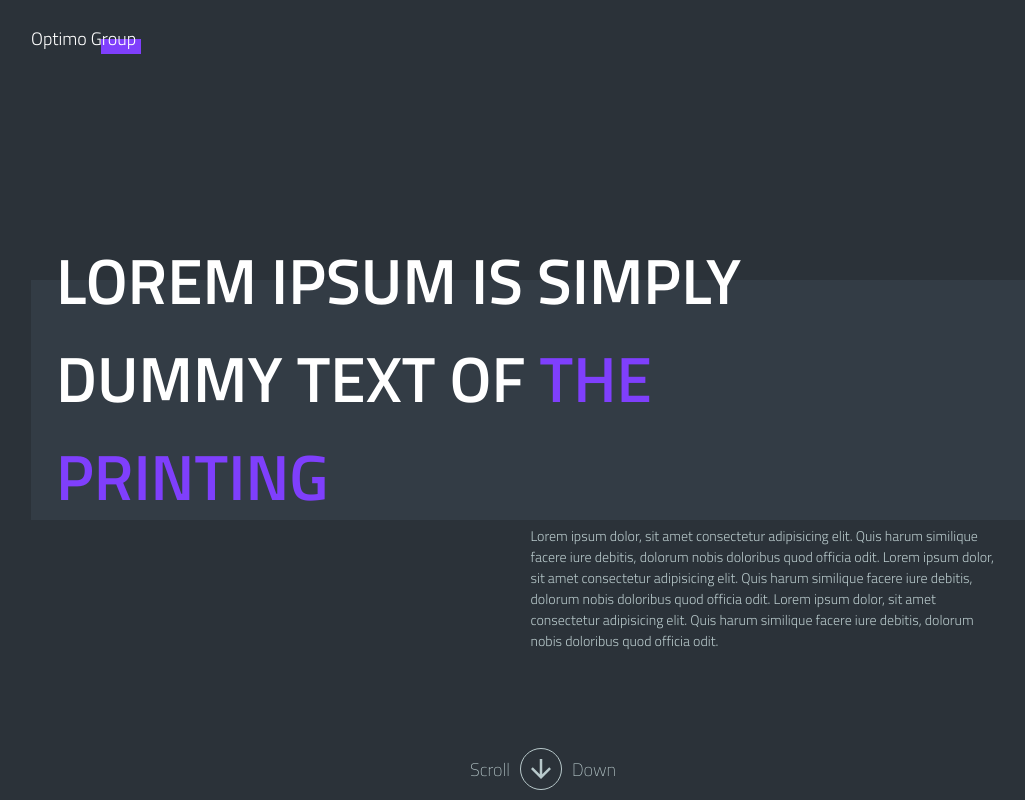
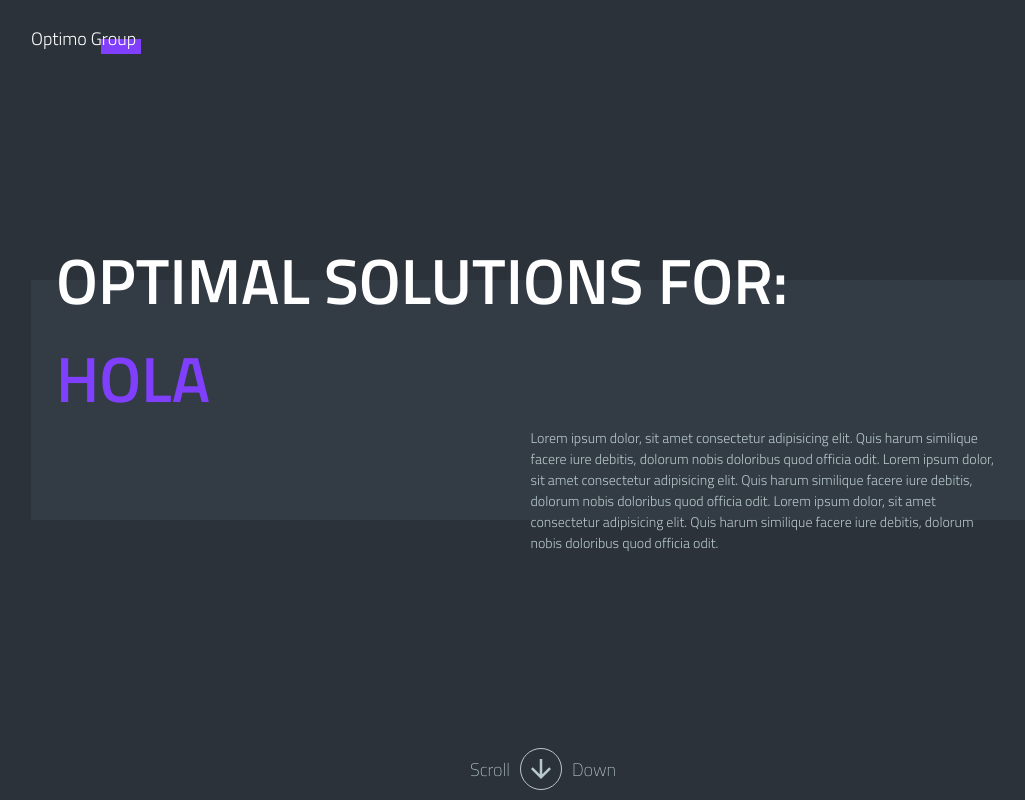
Before and after one commit to Optimogroupio/optimo-group-website, a Next.js app: page / in a window 1280 px wide. Shown: the top 800 px of the page, without its empty margins (97-1122 px from the left). Built offline with nearby package versions, Linux system fonts and the light colour scheme.

Commit message:
changing text

```diff
--- a/pages/index.js
+++ b/pages/index.js
@@ -3,8 +3,16 @@ import Header from '../components/Header'
 import styles from '/styles/pages/Home.module.css'
 import { motion, useTransform, useViewportScroll } from 'framer-motion'
 import Image from 'next/image'
-import { useEffect } from 'react'
+import { useEffect, useState } from 'react'
 import Footer from '../components/Footer'
+
+const words = [
+    'Hello',
+    'Bonjour',
+    'Hola',
+    'Ciao',
+    'Hallo',
+]
 
 export default function Home() {
     const { scrollY } = useViewportScroll()
@@ -21,6 +29,8 @@ export default function Home() {
     const streamingSolutionsOpacity = useTransform(scrollY, [2700, 3400, 3600, 4400], [0, 1, 1, 0])
     const startupIncubatorOpacity = useTransform(scrollY, [3500, 4400, 4600, 5000], [0, 1, 1, 0])
     const projectsParallax = useTransform(scrollY, [5700, 5900], [0, 100])
+    const [heroText, setHeroText] = useState('Hello')
+    let index = 0;
 
     // function printScroll(){
     //     console.log(window.scrollY)
@@ -33,6 +43,17 @@ export default function Home() {
     //     }
     // }, [])
 
+    useEffect(() => {
+        const interval = setInterval(() => {
+            if (index === words.length - 1) {
+                clearInterval(interval)
+            }
+            setHeroText(words[index++])
+        }, 2000)
+        return () => {
+            clearInterval(interval)
+        }
+    }, [])
 
     function handleScroll(id){
         const element = document.getElementById(id)
@@ -86,8 +107,8 @@ export default function Home() {
                 {/* Hero */}
                 <div id="hero" className={styles.heroBlock}>
                     <h1 className={styles.title}>
-                        Lorem Ipsum is simply Dummy
-                        Text of <span className={styles.highlight}> The Printing </span>
+                        Optimal Solutions For: <br/>
+                        <span className={styles.highlight}>{heroText}</span>
                     </h1>
                     <span className={styles.text}>
                         Lorem ipsum dolor, sit amet consectetur
```
